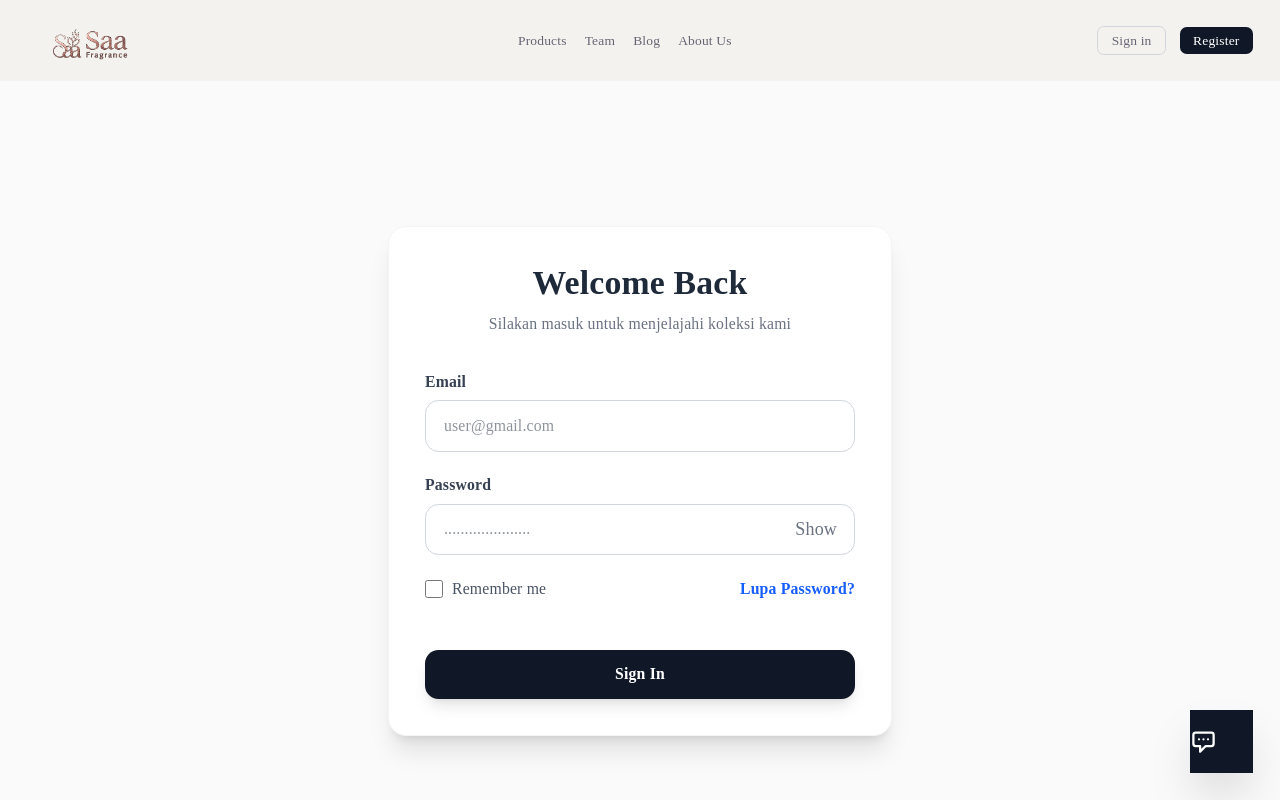
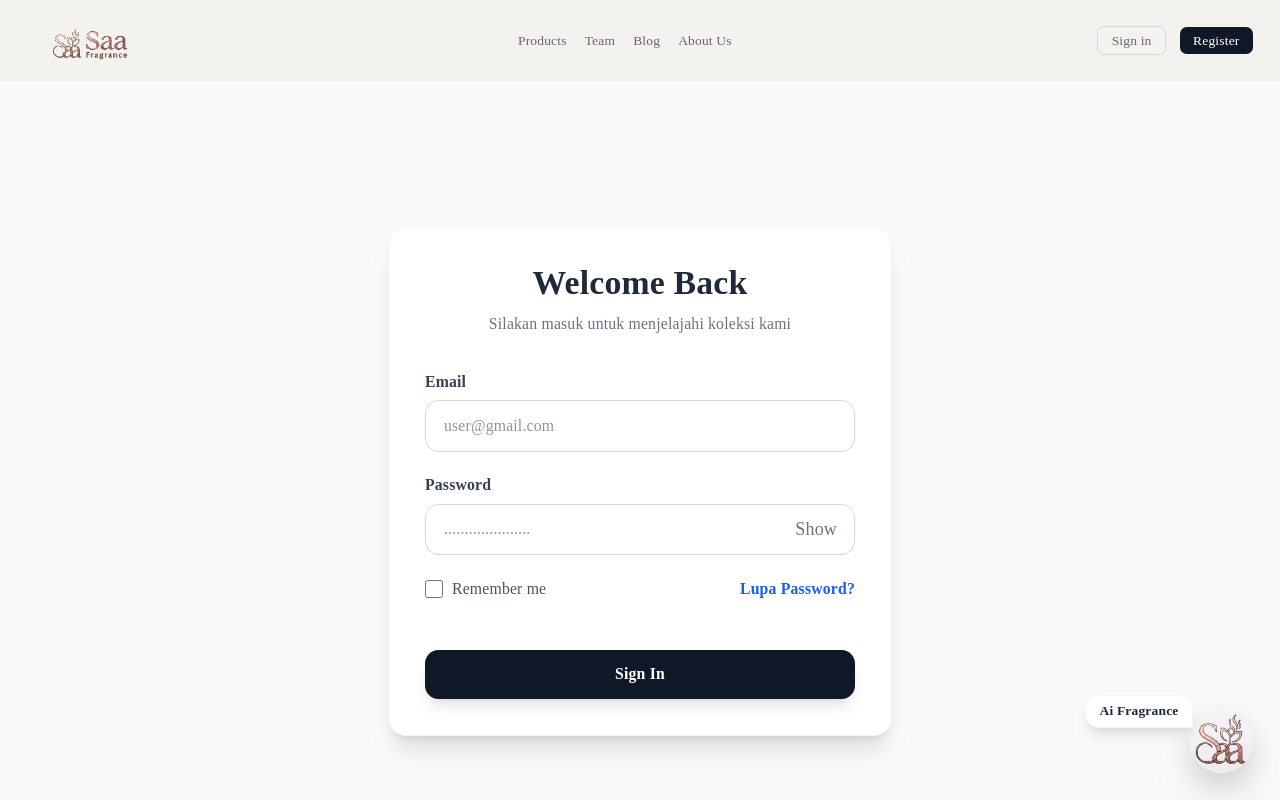
Before and after one commit to 2kangsoul/Saa-Fragrance, a React (Vite) app: page /login in a window 1280 px wide. Shown: the top 800 px of the page. Built offline with nearby package versions, Linux system fonts and the light colour scheme; a web font is replaced by a local one.

Commit message:
fix: perbaikan UX animasi delay dan posisi bubble chat AI Fragrance

```diff
--- a/src/Features/chatbot/Components/ChatBot.tsx
+++ b/src/Features/chatbot/Components/ChatBot.tsx
@@ -11,7 +11,7 @@ const ChatBot: React.FC = () => {
   const quickReplies = [
     "Cari Parfum Siang",
     "Parfum Beast Mode",
-    "Aroma Manis & Elegan"
+    "Aroma Manis & Elegan",
   ];
 
   useEffect(() => {
@@ -39,7 +39,7 @@ const ChatBot: React.FC = () => {
     if (!text) return null;
     const parts = text.split(/(\*\*.*?\*\*)/g);
     return parts.map((part, index) => {
-      if (part.startsWith('**') && part.endsWith('**')) {
+      if (part.startsWith("**") && part.endsWith("**")) {
         return (
           <strong key={index} className="font-bold text-gray-900">
             {part.slice(2, -2)}
@@ -56,7 +56,10 @@ const ChatBot: React.FC = () => {
         <div className="w-80 h-96 bg-white rounded-2xl shadow-2xl border border-gray-100 flex flex-col mb-4 overflow-hidden transform transition-all">
           <div className="bg-gray-900 text-white p-3 flex justify-between items-center">
             <span className="font-semibold text-sm">Fragrance AI</span>
-            <button onClick={() => setIsOpen(false)} className="text-gray-300 hover:text-white">
+            <button
+              onClick={() => setIsOpen(false)}
+              className="text-gray-300 hover:text-white"
+            >
               ✕
             </button>
           </div>
@@ -66,8 +69,13 @@ const ChatBot: React.FC = () => {
               if (m.role === "system") return null;
 
               return (
-                <div key={i} className={`flex ${m.role === "user" ? "justify-end" : "justify-start"}`}>
-                  <div className={`p-2.5 max-w-[80%] rounded-xl text-sm whitespace-pre-wrap ${m.role === "user" ? "bg-gray-900 text-white rounded-tr-none" : "bg-white border border-gray-200 text-gray-800 rounded-tl-none shadow-sm"}`}>
+                <div
+                  key={i}
+                  className={`flex ${m.role === "user" ? "justify-end" : "justify-start"}`}
+                >
+                  <div
+                    className={`p-2.5 max-w-[80%] rounded-xl text-sm whitespace-pre-wrap ${m.role === "user" ? "bg-gray-900 text-white rounded-tr-none" : "bg-white border border-gray-200 text-gray-800 rounded-tl-none shadow-sm"}`}
+                  >
                     {formatText(m.content)}
                   </div>
                 </div>
@@ -118,14 +126,25 @@ const ChatBot: React.FC = () => {
         </div>
       )}
 
-      <button
-        onClick={() => setIsOpen(!isOpen)}
-        className={`btn btn-circle w-14 h-14 bg-gray-900 text-white border-none shadow-2xl hover:bg-black transition-transform ${isOpen ? "scale-0" : "scale-100"} absolute bottom-0 right-0`}
-      >
-        <svg xmlns="http://www.w3.org/2000/svg" className="h-6 w-6" fill="none" viewBox="0 0 24 24" stroke="currentColor">
-          <path strokeLinecap="round" strokeLinejoin="round" strokeWidth={2} d="M8 10h.01M12 10h.01M16 10h.01M9 16H5a2 2 0 01-2-2V6a2 2 0 012-2h14a2 2 0 012 2v8a2 2 0 01-2 2h-5l-5 5v-5z" />
-        </svg>
-      </button>
+      {/* Menampilkan Icon Chat HANYA ketika ChatBox tertutup (!isOpen) sehingga langsung hilang saat diklik */}
+      {!isOpen && (
+        <button
+          onClick={() => setIsOpen(true)}
+          className="w-14 h-14 bg-transparent border-none p-0 cursor-pointer shadow-2xl hover:scale-105 transition-transform absolute bottom-0 right-0 rounded-full flex items-center justify-center"
+        >
+          {/* Awan Chat (Chat Bubble) - Dikembalikan ke posisi absolut atas kiri */}
+          <div className="absolute right-[60px] bottom-[45px] px-3 py-1.5 bg-white text-gray-800 text-xs font-bold rounded-xl shadow-lg border border-gray-100 whitespace-nowrap rounded-br-none">
+            Ai Fragrance
+          </div>
+
+          {/* Gambar Bunder */}
+          <img
+            src="/LogoSquare.png"
+            alt="Chat Icon"
+            className="w-full h-full object-cover rounded-full shadow-[0_8px_30px_rgb(0,0,0,0.12)]"
+          />
+        </button>
+      )}
     </div>
   );
 };
```
Also changed, not shown: public/LogoSquare.png (added).
